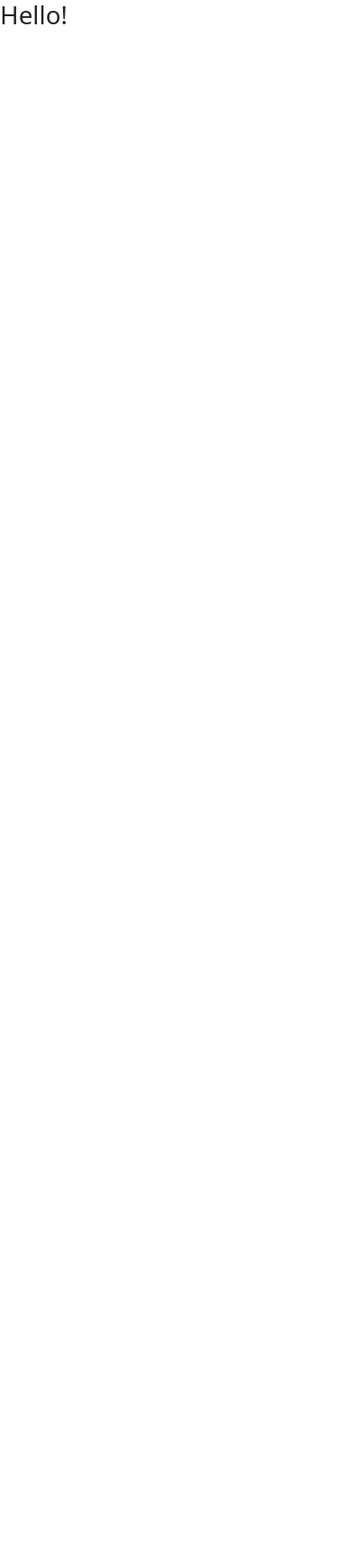
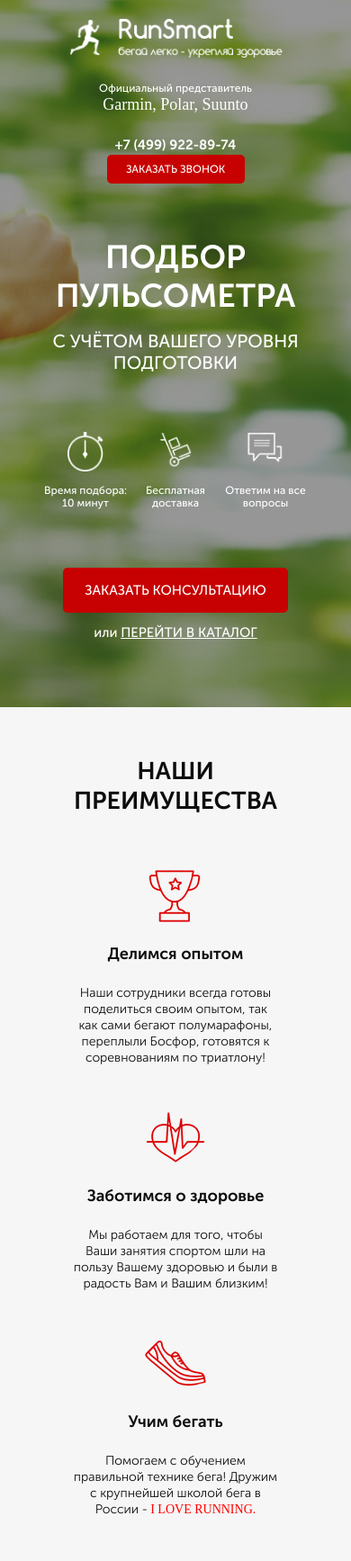
Before and after one commit to eugenekhovaiev/Pulse, a website: page src/index.html in a window 390 px wide. Shown: the whole page at 90% size. Before the commit the page ends 844 px from the top, so only its background shows below. Drawn offline with Linux system fonts and the light colour scheme; a web font is replaced by a local one.

Commit message:
08.11.22 00:21

```diff
--- a/gulpfile.js
+++ b/gulpfile.js
@@ -1,6 +1,5 @@
 const gulp        = require('gulp');
 const browserSync = require('browser-sync');
-const { src } = require('gulp');
 const sass = require('gulp-sass')(require('sass'));
 const rename = require("gulp-rename");
 const autoprefixer = require('gulp-autoprefixer');
@@ -16,7 +15,7 @@ gulp.task('server', function() {
 });
 
 gulp.task('styles', function() {
-    return gulp.src("src/scss/*.+(scss|sass)")
+    return gulp.src("src/scss/**/*.+(scss|sass)")
             .pipe(sass({outputStyle: 'compressed'}).on('error', sass.logError))
             .pipe(rename({
                 prefix: "",
@@ -35,7 +34,7 @@ gulp.task('styles', function() {
 });
 
 gulp.task('watch', function() {
-    gulp.watch("src/scss/*.+(scss|sass)", gulp.parallel("styles"));
+    gulp.watch("src/scss/**/*.+(scss|sass)", gulp.parallel("styles"));
     gulp.watch("src/*.html").on("change", browserSync.reload);
 });
 
--- a/package.json
+++ b/package.json
@@ -1,5 +1,5 @@
 {
-  "name": "uber",
+  "name": "Pulse",
   "version": "1.0.0",
   "description": "",
   "main": "index.js",
--- a/src/index.html
+++ b/src/index.html
@@ -1,15 +1,123 @@
 <!DOCTYPE html>
 <html lang="ru">
+
 <head>
     <meta charset="UTF-8">
     <meta http-equiv="X-UA-Compatible" content="IE=edge">
     <meta name="viewport" content="width=device-width, initial-scale=1.0">
     <title>Pulse</title>
+    <link rel="preconnect" href="https://fonts.googleapis.com">
+    <link rel="preconnect" href="https://fonts.gstatic.com" crossorigin>
+    <link href="https://fonts.googleapis.com/css2?family=MuseoModerno:wght@300;500&display=swap" rel="stylesheet">
     <link rel="stylesheet" href="css/bootstrap-reboot.min.css">
     <link rel="stylesheet" href="css/fonts.css">
     <link rel="stylesheet" href="css/style.min.css">
 </head>
+
 <body>
-    <h1>Hello!</h1>
+    <section class="promo">
+        <div class="container">
+            <header class="header">
+                <div>
+                    <a href="#" class="header__logo">
+                        <img src="img/logo.png" alt="logo">
+                    </a>
+                </div>
+                <div>
+                    <div class="header__official">
+                        Официальный представитель
+                        <span>Garmin, Polar, Suunto</span>
+                    </div>
+                </div>
+                <div>
+                    <div class="header__contacts">
+                        <a href="tel: +74999228974" class="header__phone">+7 (499) 922-89-74</a>
+                        <button class="button">заказать звонок</button>
+                    </div>
+                </div>
+            </header>
+
+            <div class="promo__wrapper">
+                <h1 class="promo__header">Подбор пульсометра</h1>
+                <h2 class="promo__subheader">с учётом Вашего уровня подготовки</h2>
+                <div class="promo__icons">
+                    <div class="promo__icon">
+                        <img src="icons/main/stopwatch.png" alt="stopwatch">
+                        Время подбора:
+                        10 минут
+                    </div>
+                    <div class="promo__icon">
+                        <img src="icons/main/hand-cart.png" alt="hand-cart">
+                        Бесплатная
+                        доставка
+                    </div>
+                    <div class="promo__icon">
+                        <img src="icons/main/messages.png" alt="messages">
+                        Ответим
+                        на все вопросы
+                    </div>
+                </div>
+                <button class="button button_main">заказать кОНСУЛЬТАЦИЮ</button>
+                <div class="promo__link">
+                    или
+                    <a href="#">ПЕРЕЙТИ В КАТАЛОГ</a>
+                </div>
+            </div>
+        </div>
+    </section>
+
+    <section class="benefits">
+        <div class="container">
+            <h2 class="benefits__header">
+                НАШИ ПРЕИМУЩЕСТВА
+            </h2>
+            <div class="benefits__items">
+                <div class="benefits__item">
+                    <div class="benefits__icon">
+                        <img src="icons/benefits/cup.png" alt="cup">
+                    </div>
+                    <h3 class="benefits__subheader">
+                        Делимся опытом
+                    </h3>
+                    <div class="benefits__descr">
+                        Наши сотрудники всегда готовы
+                        поделиться своим опытом,
+                        так как сами бегают полумарафоны,
+                        переплыли Босфор, готовятся к
+                        соревнованиям по триатлону!
+                    </div>
+                </div>
+                <div class="benefits__item">
+                    <div class="benefits__icon">
+                        <img src="icons/benefits/heart.png" alt="heart">
+                    </div>
+                    <h3 class="benefits__subheader">
+                        Заботимся о здоровье
+                    </h3>
+                    <div class="benefits__descr">
+                        Мы работаем для того,
+                        чтобы Ваши занятия спортом шли на
+                        пользу Вашему здоровью и были в
+                        радость Вам и Вашим близким!
+                    </div>
+                </div>
+                <div class="benefits__item">
+                    <div class="benefits__icon">
+                        <img src="icons/benefits/shoe.png" alt="shoe">
+                    </div>
+                    <h3 class="benefits__subheader">
+                        Учим бегать
+                    </h3>
+                    <div class="benefits__descr">
+                        Помогаем с обучением
+                        правильной технике бега!
+                        Дружим с крупнейшей школой бега в
+                        России - <span>I LOVE RUNNING.</span>
+                    </div>
+                </div>
+            </div>
+        </div>
+    </section>
 </body>
+
 </html>
--- a/src/scss/base/_media.scss
+++ b/src/scss/base/_media.scss
@@ -0,0 +1,176 @@
+@media (max-width: 1199px) {}
+
+@media (max-width: 991px) {
+    .container {
+        max-width: 720px;
+    }
+
+    .promo__icons {
+        width: 382px;
+    }
+
+    .benefits__item {
+        width: 216px;
+    }
+}
+
+@media (max-width: 767px) {
+    .container {
+        max-width: 540px;
+    }
+
+    .header {
+        &__logo {
+            img {
+                width: 95%;
+            }
+        }
+
+        &__official {
+            font-size: 11px;
+
+            span {
+                font-size: 17px;
+                line-height: 18px;
+            }
+        }
+
+        &__phone {
+            font-size: 15px;
+        }
+    }
+
+    .promo {
+        padding-bottom: 70px;
+
+        &__header {
+            font-size: 36px;
+        }
+
+        &__subheader {
+            font-size: 21px;
+        }
+
+        &__icons {
+            width: 352px;
+        }
+    }
+
+    .button_main {
+        width: 260px;
+    }
+
+    .benefits {
+        padding-top: 55px;
+        padding-bottom: 30px;
+
+        &__header {
+            margin-bottom: 55px;
+            font-size: 27px;
+        }
+
+        &__items {
+            flex-wrap: wrap;
+            justify-content: center;
+        }
+
+        &__item {
+            padding: 0 22px 45px;
+            width: 259px;
+        }
+
+        &__icon {
+            margin-bottom: 20px;
+        }
+    }
+}
+
+@media (max-width: 575px) {
+    .container {
+        max-width: auto;
+        padding: 0 10px 0;
+    }
+
+    .header {
+        flex-direction: column;
+
+        &>div {
+            width: auto;
+        }
+
+        &__logo {
+            margin-bottom: 25px;
+
+            img {
+                display: block;
+                margin: 0 auto;
+            }
+        }
+
+        &__official {
+            margin-bottom: 25px;
+            font-size: 12px;
+
+            span {
+                font-size: 18px;
+            }
+        }
+
+        &__contacts {
+            align-items: center;
+        }
+    }
+
+    .promo {
+        &__wrapper {
+            margin-top: 60px;
+            align-items: center;
+        }
+
+        &__header {
+            // font-size: 32px;
+            text-align: center;
+        }
+
+        &__subheader {
+            // font-size: 17px;
+            font-size: 20px;
+            text-align: center;
+        }
+
+        &__icons {
+            width: 300px;
+        }
+
+        &__icon {
+            font-size: 12px;
+
+            img {
+                margin-bottom: 14px;
+                width: 40px;
+            }
+        }
+
+        &__link {
+            font-size: 15px;
+        }
+    }
+
+    .button {
+        &_main {
+            width: 250px;
+            font-size: 15px;
+        }
+    }
+
+    .benefits {
+        &__header {
+            max-width: 300px;
+            margin: 0 auto 55px;
+        }
+
+        &__item {
+            width: 271px;
+        }
+    }
+}
--- /dev/null
+++ b/src/scss/blocks/_benefits.scss
@@ -0,0 +1,59 @@
+.benefits {
+    padding: 73px 0 65px 0;
+    min-height: 473px;
+    background-color: #F6F6F6;
+
+    // .benefits__header
+    &__header {
+        margin-bottom: 60px;
+
+        text-align: center;
+        font-weight: 700;
+        font-size: 30px;
+        color: #0D0D0D;
+    }
+
+    // .benefits__items
+    &__items {
+        display: flex;
+        justify-content: space-between;
+    }
+
+    // .benefits__item
+    &__item {
+        width: 277px;
+    }
+
+    // .benefits__icon
+    &__icon {
+        margin-bottom: 35px;
+        img {
+            margin: 0 auto;
+            display: block;
+        }
+    }
+
+    // .benefits__subheader
+    &__subheader {
+        margin-bottom: 20px;
+        text-align: center;
+        font-weight: 700;
+        font-size: 18px;
+        line-height: 29px;
+        color: #0D0D0D;
+    }
+
+    // .benefits__descr
+    &__descr {
+        text-align: center;
+        font-weight: 300;
+        font-size: 14px;
+        line-height: 18px;
+        color: #0D0D0D;
+
+        span {
+            font-family: 'MuseoModerno';
+            color: #FF0000;
+        }
+    }
+}
--- /dev/null
+++ b/src/scss/blocks/_buttons.scss
@@ -0,0 +1,24 @@
+.button {
+    width: 153px;
+    height: 32px;
+
+    background: $main_color;
+    border-radius: 5px;
+    border: none;
+
+    color: #fff;
+    font-weight: 500;
+    font-size: 12px;
+    line-height: 19px;
+    text-transform: uppercase;
+
+    &_main {
+        margin-bottom: 10px;
+
+        width: 300px;
+        height: 50px;
+
+        font-size: 16px;
+        line-height: 25px;
+    }
+}
--- /dev/null
+++ b/src/scss/blocks/_header.scss
@@ -0,0 +1,64 @@
+.header {
+    // color: red;
+    display: flex;
+    justify-content: space-between;
+    align-items: center;
+    & > div {
+        width: 33.33%;
+        display: flex;
+        &:nth-child(1) {
+            justify-content: start;
+        }
+        &:nth-child(2) {
+            justify-content: center;
+        }
+        &:nth-child(3) {
+            justify-content: flex-end;
+        }
+    }
+
+    &__logo {
+        width: 250px;
+
+        img {
+            width: 100%;
+        }
+    }
+
+    &__official {
+        color: #FFFFFF;
+
+        font-weight: 500;
+        font-size: 12px;
+
+        text-align: center;
+
+        span {
+            display: block;
+            font-size: 18px;
+            font-weight: 500;
+            font-family: 'MuseoModerno';
+        }
+    }
+
+    &__phone {
+        display: block;
+        color: #FFFFFF;
+
+        font-weight: 700;
+        font-size: 18px;
+
+        text-decoration: none;
+
+        &:hover {
+            color: #fff;
+            text-decoration: none;
+        }
+    }
+
+    &__contacts {
+        display: flex;
+        flex-direction: column;
+        align-items: flex-end;
+    }
+}
--- a/src/scss/blocks/style.scss
+++ /dev/null
@@ -1,5 +0,0 @@
-@import "base/variables";
-
-* {
-    font-family: 'Museo Sans Cyrl';
-}
--- /dev/null
+++ b/src/scss/style.scss
@@ -0,0 +1,18 @@
+@import "base/variables";
+
+* {
+    font-family: 'Museo Sans Cyrl';
+}
+
+.container {
+    margin: 0 auto;
+    max-width: 950px;
+}
+
+@import 'blocks/promo';
+@import 'blocks/header';
+@import 'blocks/buttons';
+@import 'blocks/benefits';
+
+
+@import 'base/media';
```
Also changed, not shown: src/scss/blocks/_promo.scss (added, +76 -0 lines), src/css/style.min.css, src/img/slider/slide2.jpg (added), src/img/slider/slide3.jpg (added).
